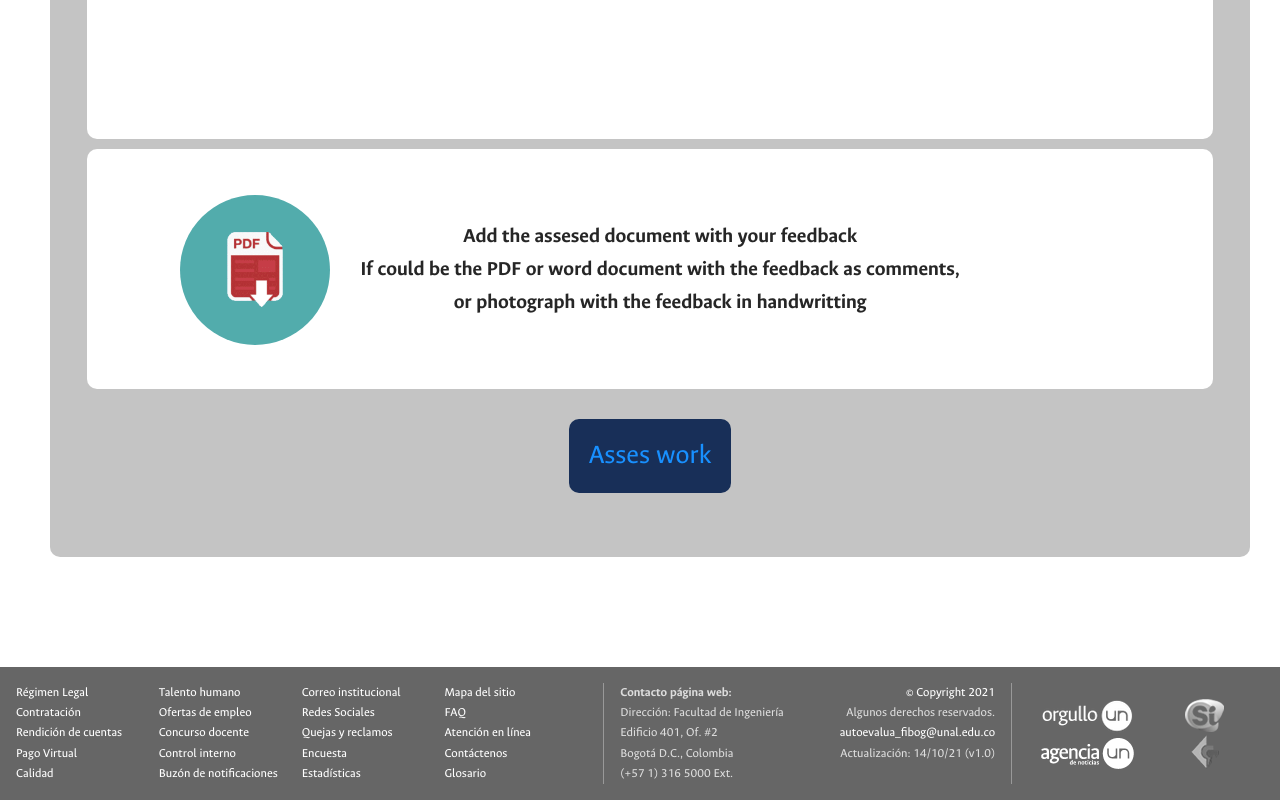
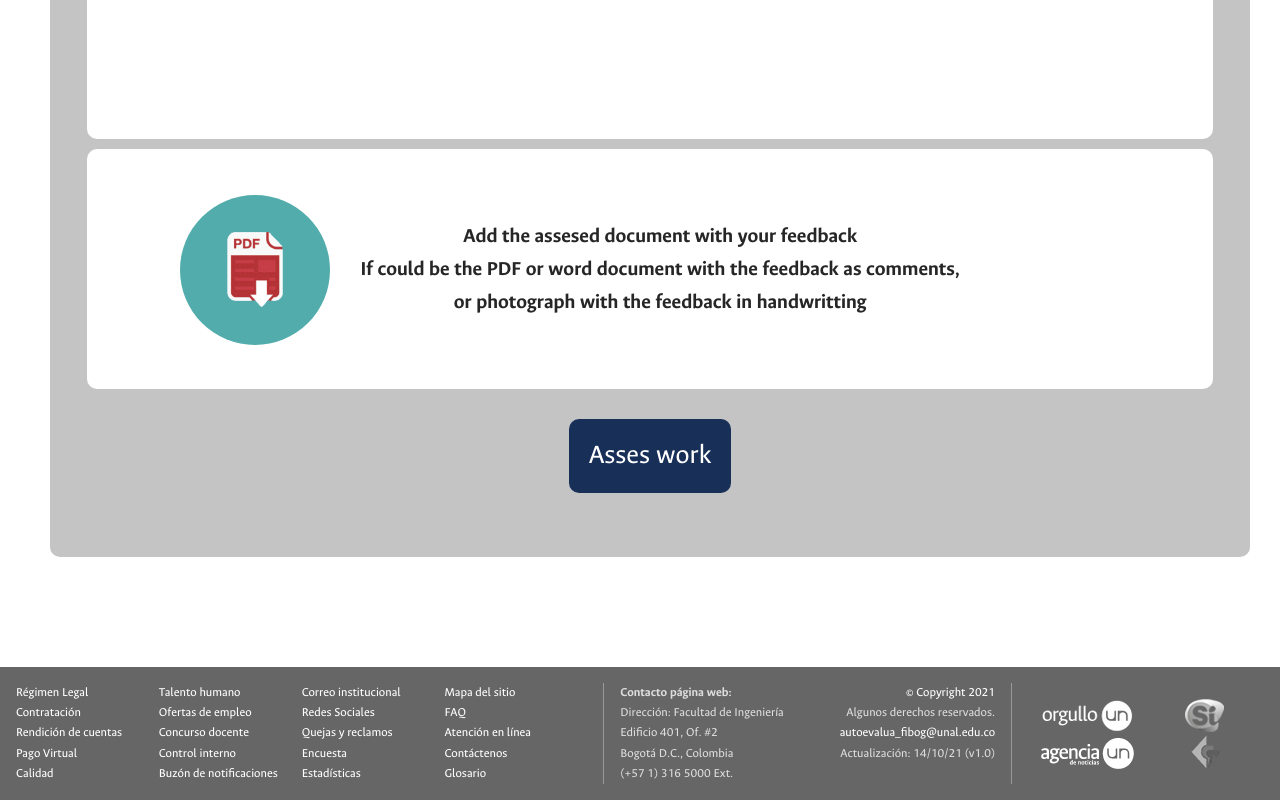
Before and after one commit to Jdmv161010/UAPA, a React (Create React App) app: page /aesci/profile/professor/StudentAssesment in a window 1280 px wide. Shown: the part 1267-2067 px from the top of the page. Built offline with nearby package versions, Linux system fonts and the light colour scheme; what axios-jwt would draw is missing.

Commit message:
NewChanges

```diff
--- a/src/Components/forProfessor/Profile/Assign-Task/Assign-Task.js
+++ b/src/Components/forProfessor/Profile/Assign-Task/Assign-Task.js
@@ -2,23 +2,15 @@ import React from "react";
 import "./Assign-Task.css";
 import Select from 'react-select';
 import { StuOutOptions } from './dataAssign.ts';
-import {
-    Link,
-    Route,
-    useHistory,
-    useRouteMatch,
-    Switch,
-  } from "react-router-dom";
-import { ProfessorProfile } from "../Profile";
+
+
 
 
 
 export default function AssignTask() {
-    const { url, path } = useRouteMatch();
+
     return (
-        <React.Fragment>
-        <Switch>
-        <Route exact path={path}>
+
         <div className="contAssign">
 
             <div className="col element title">
@@ -111,12 +103,12 @@ export default function AssignTask() {
                 </div>
 
                 <div className="contAssign5">
-                    <button className="EnviarTarea-button">
-                        <Link to={`${url}/professor`}>
-                        Enviar tarea
+                     <a href="http://localhost:3000/aesci/profile/professor"  onClick="this.href">
+                        <button className="EnviarTarea-button" >
+                            Send Assessment
+                        </button>
+                    </a>
 
-                        </Link>
-                     </button>
                 </div>
 
 
@@ -124,12 +116,7 @@ export default function AssignTask() {
 
 
         </div>
-        </Route>
-        <Route path={`${url}/professor`}>
-                <ProfessorProfile  />
-        </Route>
-        </Switch>
-        </React.Fragment>
+
     );
 
 }
--- a/src/Components/forProfessor/Profile/Student-outcomes/Student-outcomes.js
+++ b/src/Components/forProfessor/Profile/Student-outcomes/Student-outcomes.js
@@ -1,4 +1,4 @@
-import React,{ useState, Component } from "react";
+import React from "react";
 import "./Student-outcomes.css";
 import sIcon2 from "../../../../assets/images/menuSt2.png";
 import {Card2} from "../../../Utils/Card copy/Card"
@@ -7,14 +7,7 @@ import Select from 'react-select';
 import { colourOptions } from './data.ts';
 import CalificacionNumerico from "./CalificacionNumerico";
 import CalificacionTexto from "./CalificacionTexto";
-import {
-    Link,
-    Route,
-    useHistory,
-    useRouteMatch,
-    Switch,
-  } from "react-router-dom";
-import HomeworkPicker from "../HomeworkPicker/HomeworkPicker";
+
 
 function comprobar()
 {
@@ -29,11 +22,9 @@ function comprobar()
 
 
 export default function StudentOutcomes() {
-    const { url, path } = useRouteMatch();
+
     return (
-        <React.Fragment>
-        <Switch>
-        <Route exact path={path}>
+
         <div className="contStuOut">
 
             <div className="col element title">
@@ -130,26 +121,17 @@ export default function StudentOutcomes() {
                 </div>
 
                 <div className="contStuOut7">
-                    <button className="calificarTarea-button">
-
-                    <Link to={`${url}/HomeworkPicker`}>
-                    Asses work
-
-                    </Link>
-
-
-                     </button>
+                    <a href="http://localhost:3000/aesci/profile/professor/HomeworkPicker"  onClick="this.href">
+                        <button className="calificarTarea-button" >
+                            Asses work
+                        </button>
+                    </a>
                 </div>
 
             </div>
 
         </div>
-        </Route>
-        <Route path={`${url}/HomeworkPicker`}>
-                <HomeworkPicker  />
-        </Route>
-        </Switch>
-    </React.Fragment>
+
     );
 
 };
--- a/src/Components/forStudent/StudentOutcomesStu/StudentOutcomesStu.js
+++ b/src/Components/forStudent/StudentOutcomesStu/StudentOutcomesStu.js
@@ -1,27 +1,18 @@
-import React,{Component} from "react";
+import React from "react";
 import "./StudentOutcomesStu.css";
 import sIcon2 from "../../../assets/images/menuSt2.png";
 import { Card2 } from "../../Utils/Card copy/Card";
 import {Upload, Button} from 'antd';
 import Select from 'react-select';
 import { colourOptions } from './data.ts';
-import {
-    Link,
-    Route,
-    useHistory,
-    useRouteMatch,
-    Switch,
-  } from "react-router-dom";
-  import CoEvaluation from "../CoEvaluation/CoEvaluation";
+
 
 
 
 export default function StudentOutcomesStu() {
-    const { url, path } = useRouteMatch();
+
     return (
-        <React.Fragment>
-        <Switch>
-        <Route exact path={path}>
+
         <div className="contStuOutStu">
 
             <div className="col element title">
@@ -152,25 +143,16 @@ export default function StudentOutcomesStu() {
                 </div>
 
                 <div className="contStuOut7">
-                    <button className="calificarTarea-button">
-
-                        <Link to={`${url}/Coevaluation`}>
-                        Enviar tarea
-
-                        </Link>
-
-                     </button>
+                    <a href="http://localhost:3000/aesci/profile/student/CoEvaluation"  onClick="this.href">
+                        <button className="calificarTarea-button" >
+                            Send Assessment
+                        </button>
+                    </a>
                 </div>
 
             </div>
 
         </div>
-        </Route>
-        <Route path={`${url}/Coevaluation`}>
-                <CoEvaluation  />
-        </Route>
-        </Switch>
-        </React.Fragment>
 
 
     );
```
